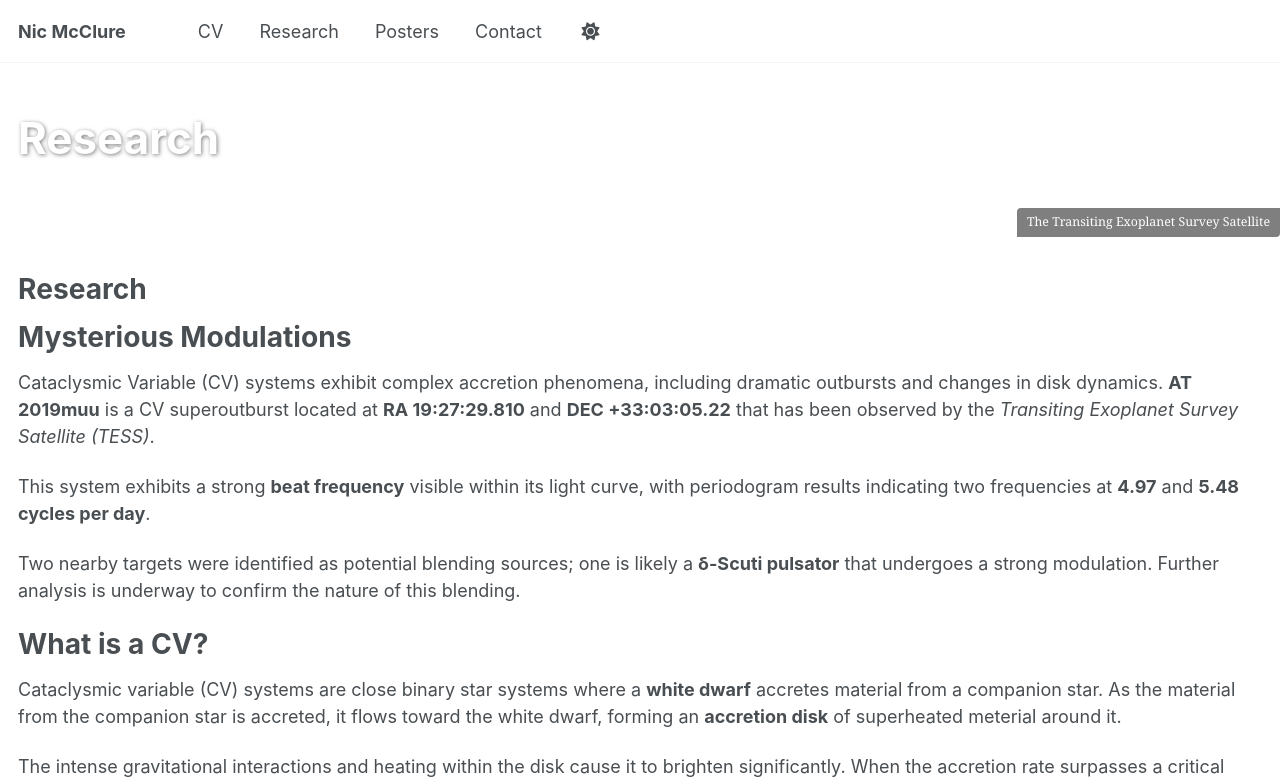
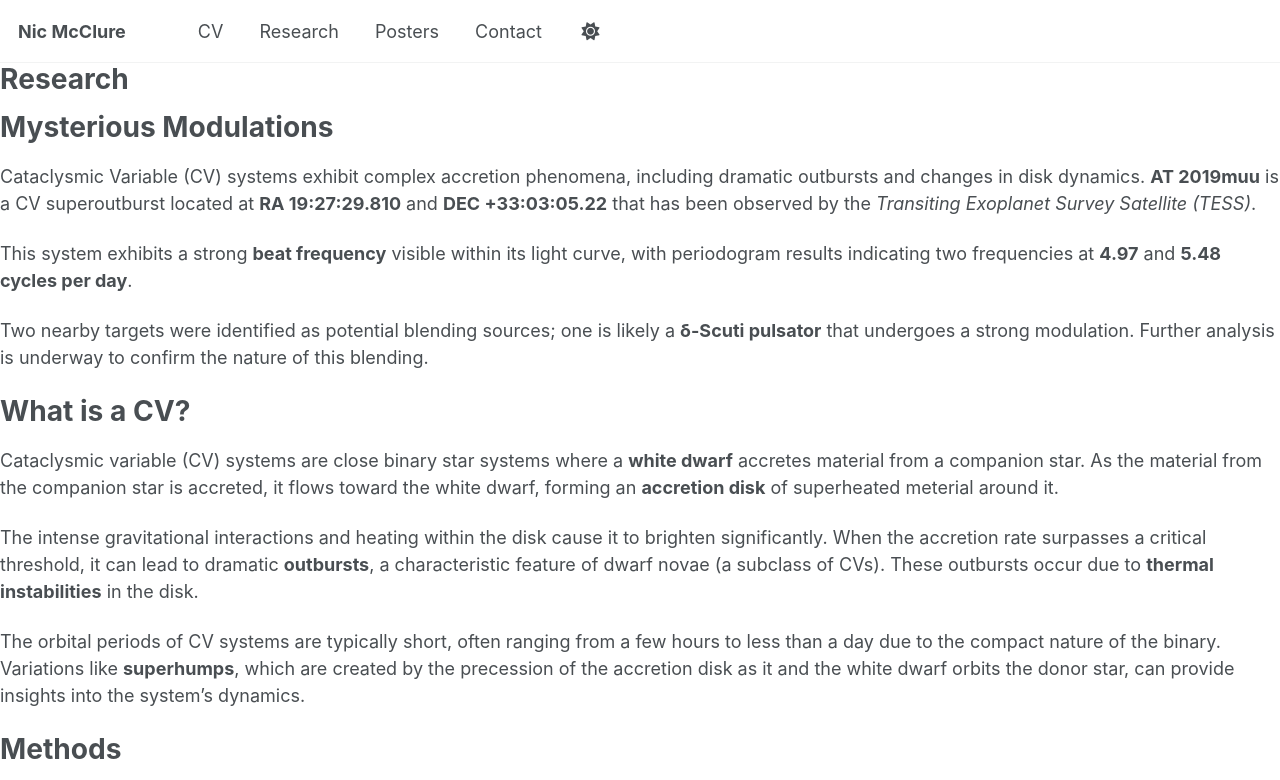
Before and after one commit to nic5153/portfolio, a Jekyll site: the page built from _pages/research.md, in a window 1280 px wide and 900 px high, cut to the strip 0-780 px from the top of the window. Built offline with Jekyll 4.4.1, drawn with Linux system fonts in a browser that asks for light colours; a script that is not in the unit is left out; part of the change alters nothing that is shown.

```diff
--- a/_pages/research.md
+++ b/_pages/research.md
@@ -1,13 +1,10 @@
 ---
-layout: splash
+layout: default
 title: "Research"
 permalink: /research/
 header:
   overlay_image: /assets/research/tess.png
   caption: "The Transiting Exoplanet Survey Satellite"
-  actions:
-    - label: "Download Poster (PDF)"
-      url: "{{ '/files/mysterious_modulations_sep2025.pdf' | relative_url }}"
 ---
 
 # Research
```
